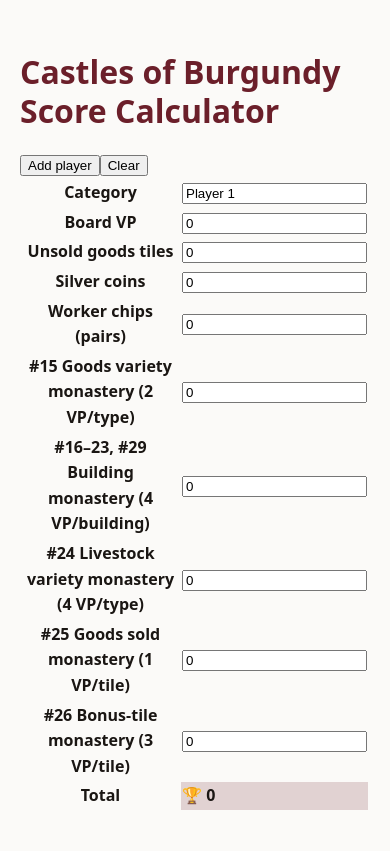
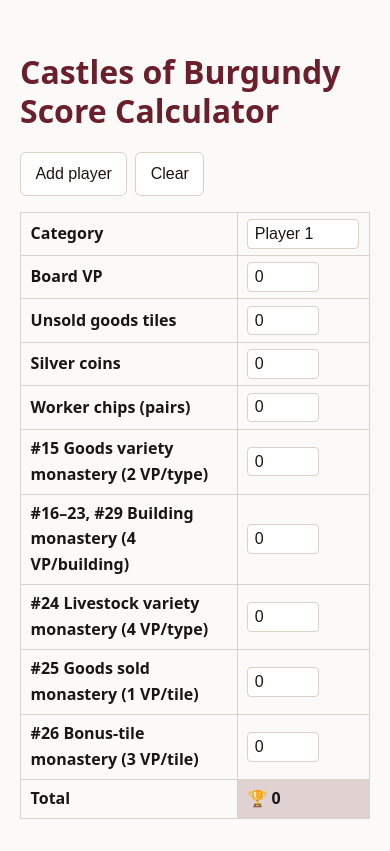
Before and after one commit to toddcooke/toddcooke.github.io, a React (Vite) app in the folder burgundy-scorer/: page / in a window 390 px wide. Built offline with nearby package versions, Linux system fonts and the light colour scheme.

Commit message:
feat(burgundy-scorer): make the score table mobile friendly
Wrap the table in a horizontal-scroll container with a sticky Category
column, add cell padding/borders, size inputs (16px to avoid iOS zoom),
and give buttons comfortable tap targets.

```diff
--- a/burgundy-scorer/src/App.tsx
+++ b/burgundy-scorer/src/App.tsx
@@ -165,6 +165,7 @@
                 Clear
             </button>
 
+            <div className="table-scroll">
             <table>
                 <thead>
                 <tr>
@@ -239,6 +240,7 @@
                 ))}
                 </tfoot>
             </table>
+            </div>
         </div>
     );
 }
--- a/burgundy-scorer/src/index.css
+++ b/burgundy-scorer/src/index.css
@@ -88,3 +88,61 @@
   font-weight: bold;
   background-color: color-mix(in srgb, var(--accent) 18%, transparent);
 }
+
+/* Actions */
+button {
+  font-size: 16px;            /* >=16px avoids iOS focus zoom */
+  min-height: 44px;           /* comfortable touch target */
+  padding: 0.5rem 0.9rem;
+  margin: 0 0.5rem 1rem 0;
+  border: 1px solid var(--border);
+  border-radius: 6px;
+  background: var(--surface);
+  color: var(--text);
+  cursor: pointer;
+}
+
+/* Horizontal scroll so wide tables never break the page layout on phones. */
+.table-scroll {
+  max-width: 100%;
+  overflow-x: auto;
+  -webkit-overflow-scrolling: touch;
+}
+
+.table-scroll table {
+  border-collapse: collapse;
+}
+
+.table-scroll th,
+.table-scroll td {
+  padding: 0.4rem 0.6rem;
+  border: 1px solid var(--border);
+  text-align: left;
+  vertical-align: middle;
+}
+
+/* Keep the category labels visible while scrolling player columns sideways. */
+.table-scroll tr > :first-child {
+  position: sticky;
+  left: 0;
+  z-index: 1;
+  background: var(--bg);
+  box-shadow: 1px 0 0 var(--border); /* divider that survives sticky scrolling */
+}
+
+.table-scroll input {
+  font-size: 16px;            /* prevent iOS zoom on focus */
+  padding: 0.3rem 0.4rem;
+  border: 1px solid var(--border);
+  border-radius: 4px;
+  background: var(--surface);
+  color: var(--text);
+}
+
+.table-scroll input[type="number"] {
+  width: 4.5rem;
+}
+
+.table-scroll input[type="text"] {
+  width: 7rem;
+}
```
